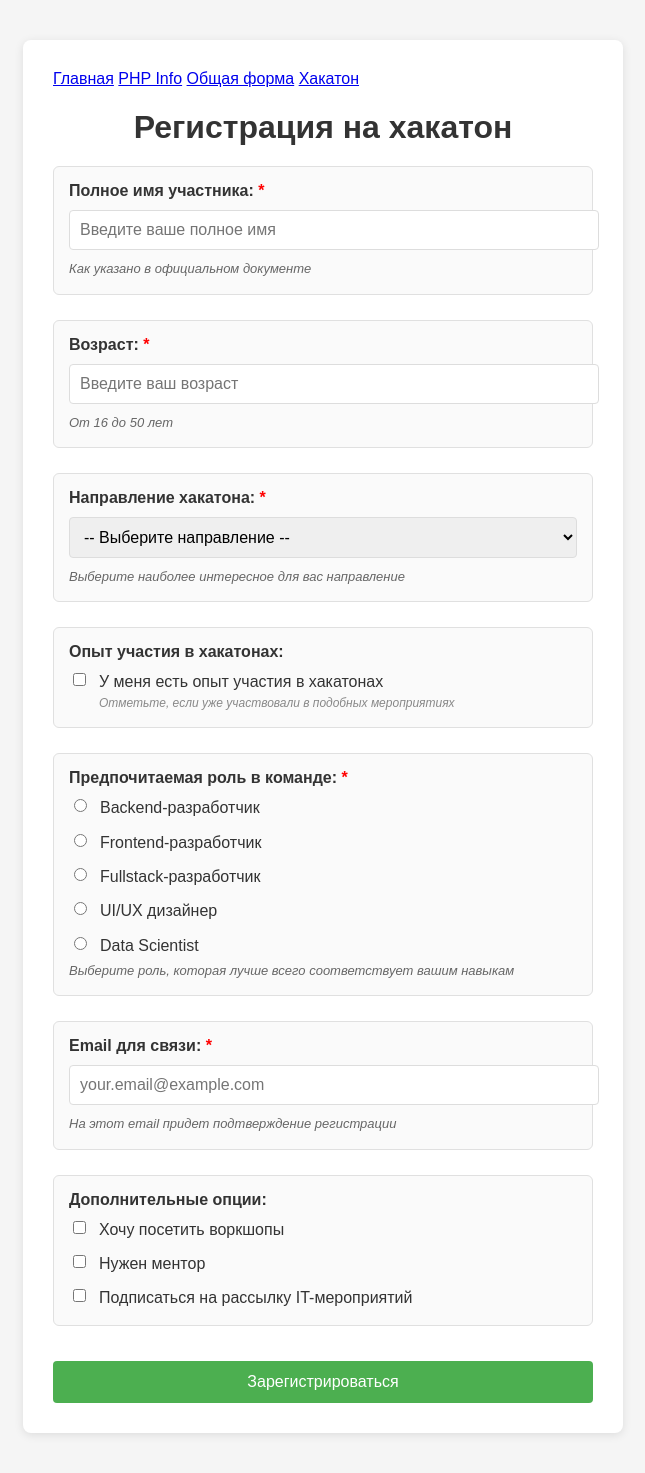
After one commit to Angelina22102005/web__laba, a PHP site: page /hackathon-form.html in a window 1280 px wide. The commit adds this page. Shown: the whole page, without its empty margins (317-962 px from the left). Run offline with PHP 8.4, Linux system fonts and the light colour scheme.

Commit message:
lab2, stage 4: adding the registration form for the hackathon (option 7) and stage 5: adding JavaScript processing

```diff
--- /dev/null
+++ b/www/hackathon-form.html
@@ -0,0 +1,265 @@
+<!DOCTYPE html>
+<html lang='ru'>
+<head>
+    <meta charset='UTF-8'>
+    <meta name='viewport' content='width=device-width, initial-scale=1.0'>
+    <title>Регистрация на хакатон</title>
+    <style>
+        body {
+            font-family: Arial, sans-serif;
+            max-width: 600px;
+            margin: 20px auto;
+            padding: 20px;
+            background-color: #f5f5f5;
+        }
+
+        .form-container {
+            background: white;
+            padding: 30px;
+            border-radius: 8px;
+            box-shadow: 0 2px 10px rgba(0,0,0,0.1);
+        }
+
+        h1 {
+            text-align: center;
+            color: #333;
+            margin-bottom: 20px;
+        }
+
+        .form-group {
+            margin-bottom: 25px;
+            padding: 15px;
+            border: 1px solid #e0e0e0;
+            border-radius: 6px;
+            background: #fafafa;
+        }
+
+        label {
+            display: block;
+            margin-bottom: 10px;
+            font-weight: bold;
+            color: #333;
+            font-size: 16px;
+        }
+
+        .required {
+            color: red;
+        }
+
+        input[type='text'],
+        input[type='number'],
+        input[type='email'],
+        select {
+            width: 100%;
+            padding: 10px;
+            border: 1px solid #ddd;
+            border-radius: 4px;
+            font-size: 16px;
+            margin-bottom: 5px;
+        }
+
+        /* Стили для групп радио-кнопок и чекбоксов */
+        .radio-group, .checkbox-group {
+            display: flex;
+            flex-direction: column;
+            gap: 12px;
+        }
+
+        /* Каждый элемент радио-кнопки или чекбокса */
+        .radio-item, .checkbox-item {
+            display: flex;
+            align-items: flex-start;
+            gap: 10px;
+        }
+
+        /* Стили для самих радио-кнопок и чекбоксов */
+        .radio-item input[type='radio'],
+        .checkbox-item input[type='checkbox'] {
+            margin-top: 2px;
+            flex-shrink: 0;
+        }
+
+        /* Текст метки */
+        .radio-item label,
+        .checkbox-item label {
+            margin: 0;
+            font-weight: normal;
+            cursor: pointer;
+            line-height: 1.4;
+        }
+
+        /* Подсказки */
+        .field-hint {
+            font-size: 13px;
+            color: #666;
+            margin-top: 5px;
+            font-style: italic;
+            line-height: 1.4;
+        }
+
+        /* Подсказки для отдельных пунктов */
+        .item-hint {
+            font-size: 12px;
+            color: #888;
+            margin-top: 2px;
+            display: block;
+            font-style: italic;
+        }
+
+        button {
+            background: #4CAF50;
+            color: white;
+            padding: 12px 30px;
+            border: none;
+            border-radius: 4px;
+            font-size: 16px;
+            cursor: pointer;
+            width: 100%;
+            margin-top: 10px;
+        }
+
+        button:hover {
+            background: #45a049;
+        }
+    </style>
+</head>
+<body>
+    <div class='form-container'>
+         <div class='nav'>
+            <a href='/index.php'>Главная</a>
+            <a href='/phpinfo.php'>PHP Info</a>
+            <a href='/form.html'>Общая форма</a>
+            <a href='/hackathon-form.html'>Хакатон</a>
+        </div>
+        <h1>Регистрация на хакатон</h1>
+
+        <form id='hackathonForm'>
+            <!-- Полное имя -->
+            <div class='form-group'>
+                <label for='fullName'>Полное имя участника: <span class='required'>*</span></label>
+                <input type='text' id='fullName' name='fullName' placeholder='Введите ваше полное имя' required>
+                <div class='field-hint'>Как указано в официальном документе</div>
+            </div>
+
+            <!-- Возраст -->
+            <div class='form-group'>
+                <label for='age'>Возраст: <span class='required'>*</span></label>
+                <input type='number' id='age' name='age' min='16' max='50' placeholder='Введите ваш возраст' required>
+                <div class='field-hint'>От 16 до 50 лет</div>
+            </div>
+
+            <!-- Направление -->
+            <div class='form-group'>
+                <label for='direction'>Направление хакатона: <span class='required'>*</span></label>
+                <select id='direction' name='direction' required>
+                    <option value=''>-- Выберите направление --</option>
+                    <option value='web-development'>Веб-разработка</option>
+                    <option value='mobile-development'>Мобильная разработка</option>
+                    <option value='ai-ml'>Искусственный интеллект и ML</option>
+                    <option value='blockchain'>Блокчейн технологии</option>
+                    <option value='iot'>Интернет вещей (IoT)</option>
+                    <option value='cybersecurity'>Кибербезопасность</option>
+                    <option value='data-science'>Data Science</option>
+                    <option value='game-dev'>Разработка игр</option>
+                </select>
+                <div class='field-hint'>Выберите наиболее интересное для вас направление</div>
+            </div>
+
+            <!-- Опыт участия -->
+            <div class='form-group'>
+                <label>Опыт участия в хакатонах:</label>
+                <div class='checkbox-group'>
+                    <div class='checkbox-item'>
+                        <input type='checkbox' id='previousExperience' name='previousExperience' value='yes'>
+                        <label for='previousExperience'>
+                            У меня есть опыт участия в хакатонах
+                            <span class='item-hint'>Отметьте, если уже участвовали в подобных мероприятиях</span>
+                        </label>
+                    </div>
+                </div>
+            </div>
+
+            <!-- Роль в команде -->
+            <div class='form-group'>
+                <label>Предпочитаемая роль в команде: <span class='required'>*</span></label>
+                <div class='radio-group'>
+                    <div class='radio-item'>
+                        <input type='radio' id='role-backend' name='teamRole' value='backend' required>
+                        <label for='role-backend'>Backend-разработчик</label>
+                    </div>
+                    <div class='radio-item'>
+                        <input type='radio' id='role-frontend' name='teamRole' value='frontend'>
+                        <label for='role-frontend'>Frontend-разработчик</label>
+                    </div>
+                    <div class='radio-item'>
+                        <input type='radio' id='role-fullstack' name='teamRole' value='fullstack'>
+                        <label for='role-fullstack'>Fullstack-разработчик</label>
+                    </div>
+                    <div class='radio-item'>
+                        <input type='radio' id='role-designer' name='teamRole' value='designer'>
+                        <label for='role-designer'>UI/UX дизайнер</label>
+                    </div>
+                    <div class='radio-item'>
+                        <input type='radio' id='role-data' name='teamRole' value='data'>
+                        <label for='role-data'>Data Scientist</label>
+                    </div>
+                </div>
+                <div class='field-hint'>Выберите роль, которая лучше всего соответствует вашим навыкам</div>
+            </div>
+
+            <!-- Email -->
+            <div class='form-group'>
+                <label for='email'>Email для связи: <span class='required'>*</span></label>
+                <input type='email' id='email' name='email' placeholder='your.email@example.com' required>
+                <div class='field-hint'>На этот email придет подтверждение регистрации</div>
+            </div>
+
+            <!-- Дополнительные опции -->
+            <div class='form-group'>
+                <label>Дополнительные опции:</label>
+                <div class='checkbox-group'>
+                    <div class='checkbox-item'>
+                        <input type='checkbox' id='workshop' name='workshop' value='yes'>
+                        <label for='workshop'>Хочу посетить воркшопы</label>
+                    </div>
+                    <div class='checkbox-item'>
+                        <input type='checkbox' id='mentoring' name='mentoring' value='yes'>
+                        <label for='mentoring'>Нужен ментор</label>
+                    </div>
+                    <div class='checkbox-item'>
+                        <input type='checkbox' id='newsletter' name='newsletter' value='yes'>
+                        <label for='newsletter'>Подписаться на рассылку IT-мероприятий</label>
+                    </div>
+                </div>
+            </div>
+
+            <button type='submit'>Зарегистрироваться</button>
+        </form>
+    </div>
+
+    <script>
+        document.getElementById('hackathonForm').addEventListener('submit', function(e) {
+            e.preventDefault();
+
+            // Простая валидация
+            const formData = new FormData(this);
+            const requiredFields = ['fullName', 'age', 'direction', 'teamRole', 'email'];
+            let isValid = true;
+
+            for (let field of requiredFields) {
+                if (!formData.get(field)) {
+                    isValid = false;
+                    break;
+                }
+            }
+
+            if (isValid) {
+                alert('Регистрация успешно отправлена!');
+                this.reset();
+            } else {
+                alert('Пожалуйста, заполните все обязательные поля (отмечены *)');
+            }
+        });
+    </script>
+</body>
+</html>
```
Also changed, not shown: www/hackathon-form.js (added, +153 -0 lines), www/index.php (+11 -11 lines).
